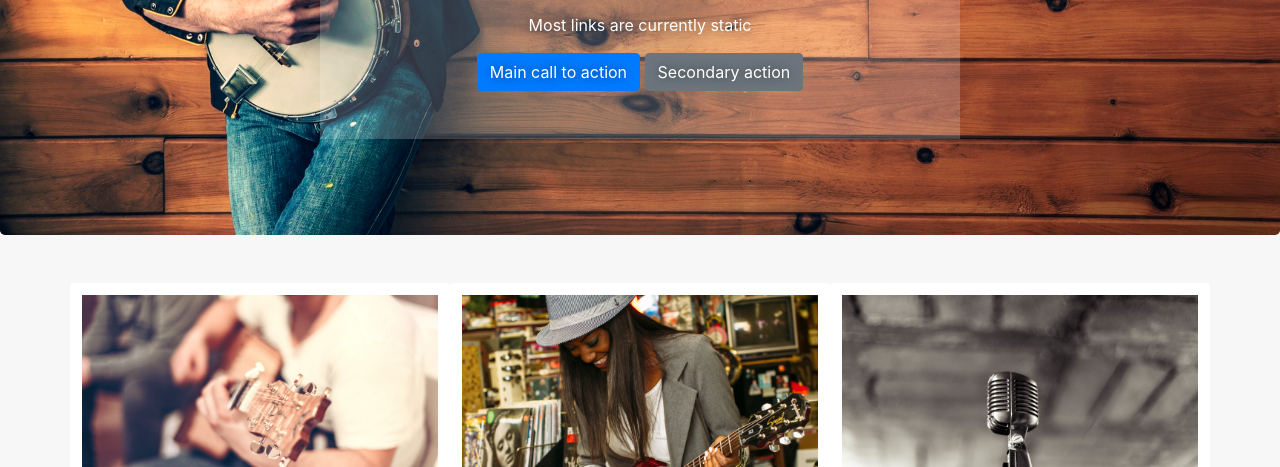
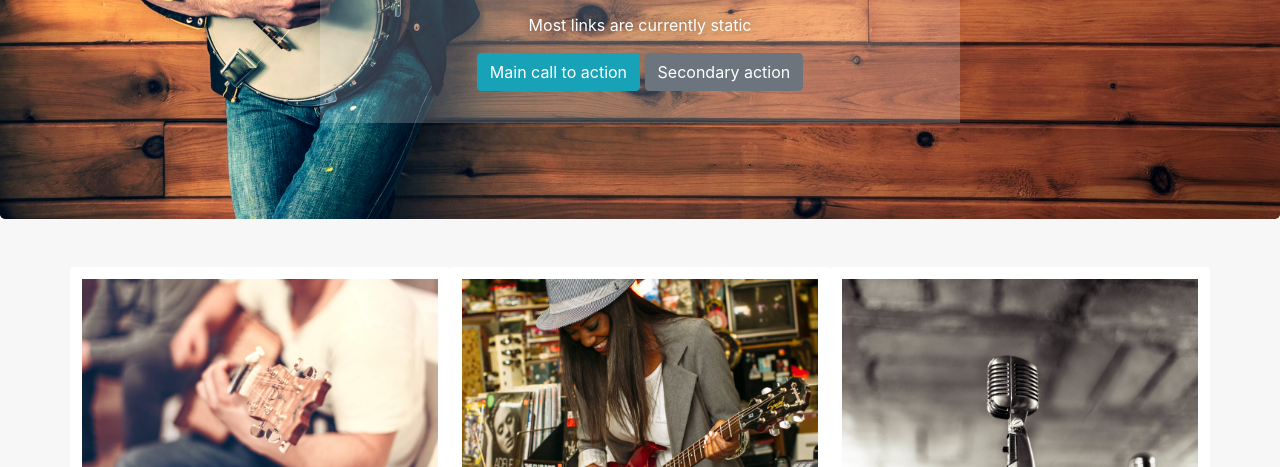
Before and after one commit to TJAlston/BandSite, a plain HTML site: page index.html in a window 1280 px wide. Shown: the part 333-800 px from the top of the page. Drawn offline with nearby package versions, Linux system fonts and the light colour scheme.

```diff
--- a/index.html
+++ b/index.html
@@ -47,10 +47,10 @@
          <h1 class="jumbotron-heading">Mason &amp; Daugthers</h1>
          <p class="lead text-muted">Something short and leading about the collection below—its contents, the creator, etc. Make it short and sweet, but not too short so folks don't simply skip over it entirely.</p>
          <p>Most links are currently static</p>
-         <p>
-           <a href="#" class="btn btn-primary">Main call to action</a>
+         <div>
+           <a href="#" class="btn btn-info">Main call to action</a>
            <a href="#" class="btn btn-secondary">Secondary action</a>
-         </p>
+         </div>
        </div>
      </section>
 
```
